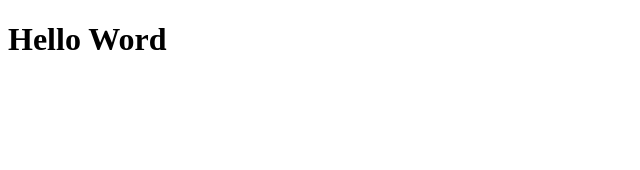
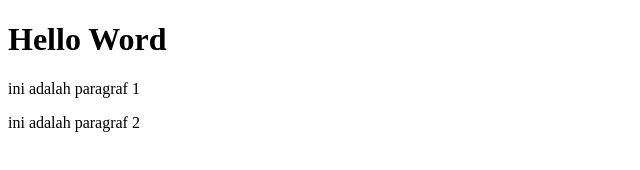
Before and after one commit to MuhamadNurFirmansyah24/coba_ITW, a plain HTML site: page index.html in a window 1280 px wide. Shown: the whole page, without its empty margins (0-640 px from the left). Drawn offline with Linux system fonts and the light colour scheme.

Commit message:
menambahkan 2 paragraf

```diff
--- a/index.html
+++ b/index.html
@@ -5,5 +5,7 @@
 </head>
 <body>
 	<h1>Hello Word</h1>
+	<p>ini adalah paragraf 1</p>
+	<p>ini adalah paragraf 2</p>
 </body>
 </html>
```
